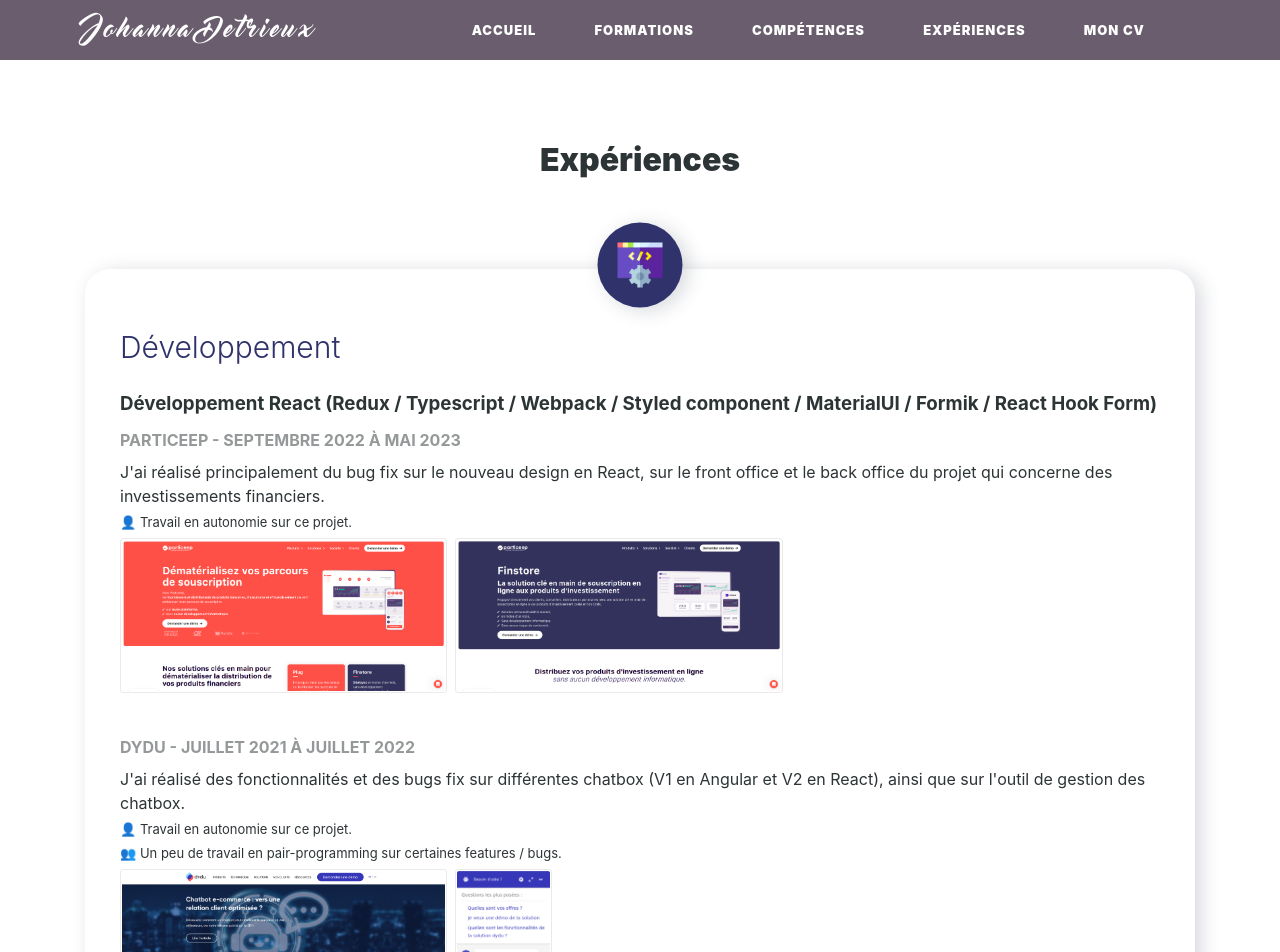
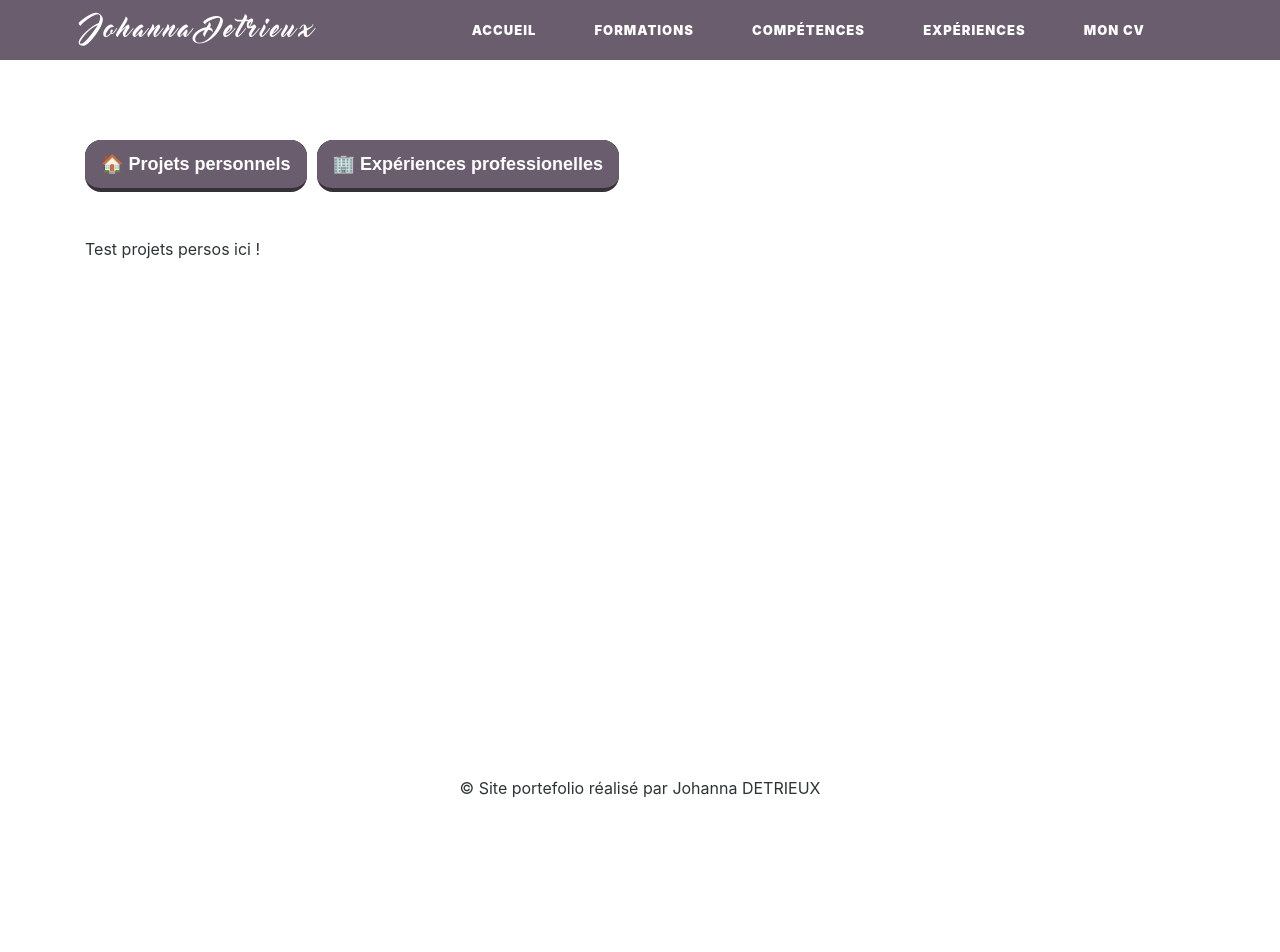
Before and after one commit to Jwana24/portfolio, a React (Create React App) app: page /experiences in a window 1280 px wide. Shown: the top 952 px of the page. After the commit the page ends 800 px from the top, so only its background shows below. Built offline with nearby package versions, Linux system fonts and the light colour scheme.

Commit message:
Adding 2 new buttons to display pro experiences or perso projects

```diff
--- a/src/components/Experiences/Experiences.jsx
+++ b/src/components/Experiences/Experiences.jsx
@@ -1,5 +1,5 @@
 // modules
-import React from "react";
+import React, { useState } from "react";
 
 // components
 import Navbar from '../Navbar/Navbar';
@@ -35,12 +35,36 @@ import ConcertLeonid from "../../images/com/concert-leonid.jpg";
 import './Experiences.scss';
 
 const Experiences = () => {
+    const [proBool, setProBool] = useState(false);
+    const [persoBool, setPersoBool] = useState(true);
+
+    const handleClickPro = () => {
+        setProBool(true);
+        setPersoBool(false);
+    }
+
+    const handleClickPerso = () => {
+        setPersoBool(true);
+        setProBool(false);
+    }
+
     return(
         <div className="Experiences">
             <Navbar />
             <div className="ContainerExperiences">
                 <div className="Container ContainerType">
-                    <h1>Expériences</h1>
+                    <div className="ContainerButtons">
+                        <button className="ButtonCustom" onClick={handleClickPerso}>🏠 Projets personnels</button>
+                        <button className="ButtonCustom" onClick={handleClickPro}>🏢 Expériences professionelles</button>
+                    </div>
+                    {persoBool && (
+                      // TODO: add personals projects here
+                      <p>Test projets persos ici !</p>
+                    )}
+
+                    {proBool && (
+                        <>
+                            <h1>Expériences professionelles</h1>
                             <div className="Dev Card">
                                 <h2>Développement</h2>
                                 <div className="BulletImg">
@@ -49,13 +73,14 @@ const Experiences = () => {
 
                                 <div className="ContainerDevReact">
                                     <div>
-                                <h3>Développement React (Redux / Typescript / Webpack / Styled component / MaterialUI / Formik / React Hook Form)</h3>
+                                        <h3>Développement React</h3>
+                                        <p>🛠️ Outils et technologies : Redux / Typescript / Webpack / Styled component / JSS / MaterialUI / Formik / React Hook Form / Jest</p>
                                         <h4>Particeep - septembre 2022 à mai 2023</h4>
                                         <p>
                                             J'ai réalisé principalement du bug fix sur le nouveau design en React, sur le front office et le back office du projet qui concerne des
                                             investissements financiers.
                                         </p>
-                                <p className="Worktime">👤 Travail en autonomie sur ce projet.</p>
+                                        <p className="SmallText">👤 Travail en autonomie sur ce projet.</p>
                                         <div className="Particeep">
                                             <ZoomedImage src={Particeep} alt="Website Particeep" />
                                             <ZoomedImage src={Finstore} alt="Finstore Particeep" />
@@ -66,18 +91,19 @@ const Experiences = () => {
                                             J'ai réalisé des fonctionnalités et des bugs fix sur différentes chatbox (V1 en Angular et V2 en React), ainsi que sur l'outil de gestion
                                             des chatbox.
                                         </p>
-                                <p className="Worktime">👤 Travail en autonomie sur ce projet.</p>
-                                <p className="Worktime">👥 Un peu de travail en pair-programming sur certaines features / bugs.</p>
+                                        <p className="SmallText">👤 Travail en autonomie sur ce projet.</p>
+                                        <p className="SmallText">👥 Un peu de travail en pair-programming sur certaines features / bugs.</p>
                                         <div className="Dydu">
                                             <ZoomedImage src={Dydu} alt="Website Dydu" />
                                             <ZoomedImage src={Chatbot} alt="Chatbot Dydu" className="ChatbotImg" />
                                         </div>
                                     </div>
 
-                            <h3>Intégration et développement PHP (Bolt / Prestashop / Symfony / Twig / JavaScript / SCSS)</h3>
+                                    <h3>Intégration et développement PHP</h3>
+                                    <p>🛠️ Outils et technologies : Bolt / Prestashop / Symfony / Twig / JavaScript / SCSS</p>
                                     <h4>Definima - août 2020 à août 2021</h4>
-                            <p className="Worktime">👤 Travail en autonomie sur les sites : Iming, Central Sono, Symbiose Club.</p>
-                            <p className="Worktime">
+                                    <p className="SmallText">👤 Travail en autonomie sur les sites : Iming, Central Sono, Symbiose Club.</p>
+                                    <p className="SmallText">
                                         👥 Travail en équipe avec d'autres développeurs (backend - frontend) sur les sites : Definima, Locaway, RCommerce, Placéco
                                         et LaDégust.
                                     </p>
@@ -112,6 +138,8 @@ const Experiences = () => {
                                     </div>
                                 </div>
                             </div>
+                        </>
+                    )}
                 </div>
             </div>
         </div>
--- a/src/components/Experiences/Experiences.scss
+++ b/src/components/Experiences/Experiences.scss
@@ -8,6 +8,16 @@
             margin-top: 80px;
         }
         .Container{
+            .ContainerButtons{
+                button{
+                    &:first-of-type{
+                        margin-right: 10px;
+                    }
+                    margin-bottom: 45px;
+                }
+
+            }
+
             .Dev,
             .Communication{
                 h2{
@@ -16,7 +26,7 @@
             }
             .Dev{
                 .BulletImg{
-                    top: 125px;
+                    top: 205px;
                     background-color: $deep_purple;
                 }
 
@@ -31,7 +41,10 @@
                     }
                     p{
                         margin-bottom: 5px;
-                        &.Worktime{
+                        &:first-of-type{
+                            margin-bottom: 15px;
+                        }
+                        &.SmallText{
                             font-size: 13px;
                         }
                     }
--- a/src/index.scss
+++ b/src/index.scss
@@ -1,5 +1,6 @@
 // --- VARIABLES --- //
 $main-color: #6a5e6e;
+$dark-main-color: #363038;
 $light-grey: #eaeaea;
 $lighter-grey: #b2bec3;
 $darker-grey: #2d3436;
@@ -215,3 +216,50 @@ h4{
 .ImgExtraLarge{
     width: 100px;
 }
+
+.ButtonCustom{
+    padding: 13px 16px;
+    border: solid transparent;
+    @include radius(16px);
+    border-width: 0 0 4px;
+    background-color: $dark-main-color;
+    color: #FFFFFF;
+    cursor: pointer;
+    font-size: 18px;
+    font-weight: 700;
+    vertical-align: middle;
+    outline: none;
+    overflow: visible;
+    touch-action: manipulation;
+    transform: translateZ(0);
+    transition: filter .2s;
+    user-select: none;
+    -webkit-user-select: none;
+    &:after{
+        content: "";
+        position: absolute;
+        left: 0;
+        right: 0;
+        top: 0;
+        bottom: -4px;
+        z-index: -1;
+        background-clip: padding-box;
+        background-color: $main-color;
+        border: solid transparent;
+        @include radius(16px);
+        border-width: 0 0 4px;
+    }
+    &:focus{
+        user-select: auto;
+    }
+    &:hover:not(:disabled) {
+        @include filter(brightness(1.1));
+    }
+    &:disabled {
+        cursor: auto;
+    }
+    &:active {
+        border-width: 4px 0 0;
+        background: none;
+    }
+}
```
Lines whose indentation alone changed are shown as unchanged.
